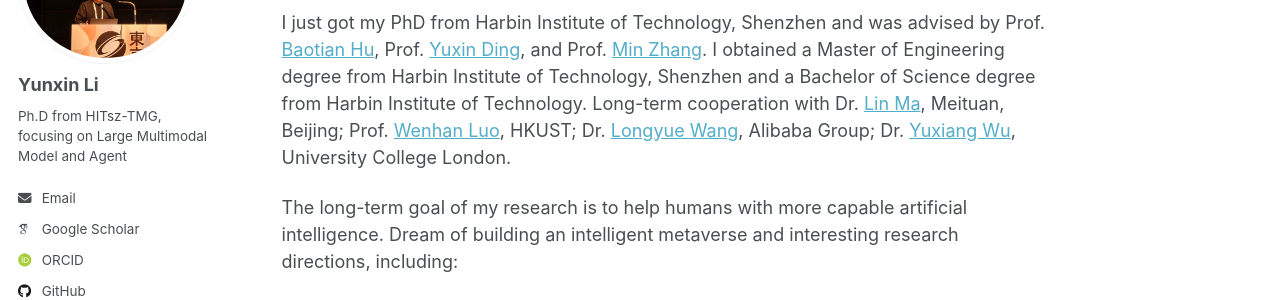
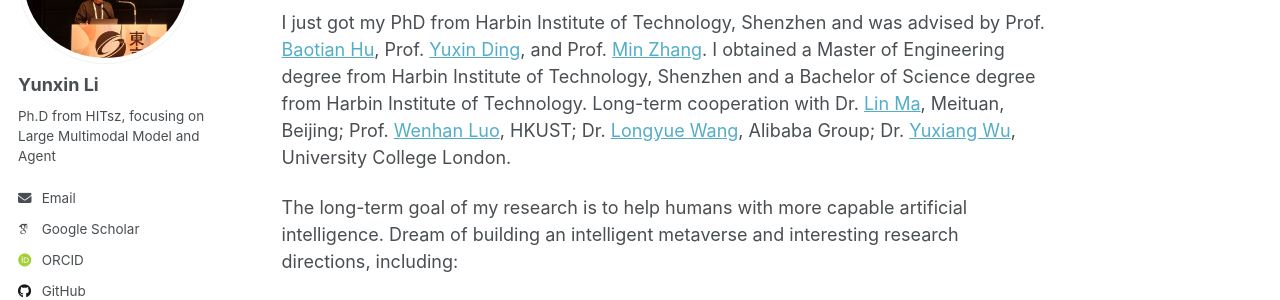
Before and after one commit to YunxinLi/yunxinli.github.io, a Jekyll site: the page built from _pages/about.md, in a window 1280 px wide. Shown: the part 200-500 px from the top of the page. Built offline with Jekyll 4.4.1, drawn with Linux system fonts in a browser that asks for light colours; some web fonts are replaced; a script that is not in the unit is left out.

Commit message:
Update _config.yml

```diff
--- a/_config.yml
+++ b/_config.yml
@@ -26,7 +26,7 @@
   avatar           : "image_lyx_3.jpg"
   name             : "Yunxin Li"
   pronouns         : # example: "she/her"
-  bio              : "Ph.D from HITsz-TMG, focusing on Large Multimodal Model and Agent"
+  bio              : "Ph.D from HITsz, focusing on Large Multimodal Model and Agent"
   location         : # "Earth"
   employer         : # "Red Brick University"
   uri              : # URL
```
